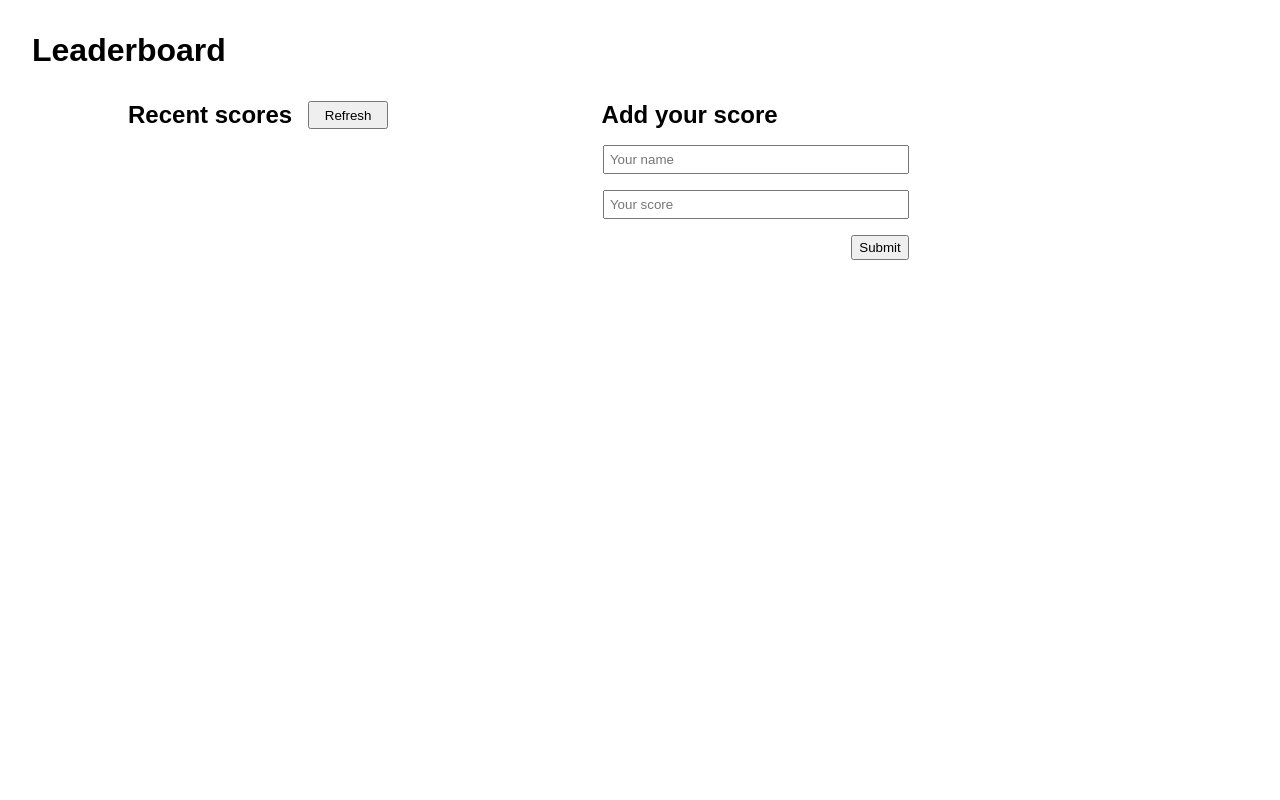
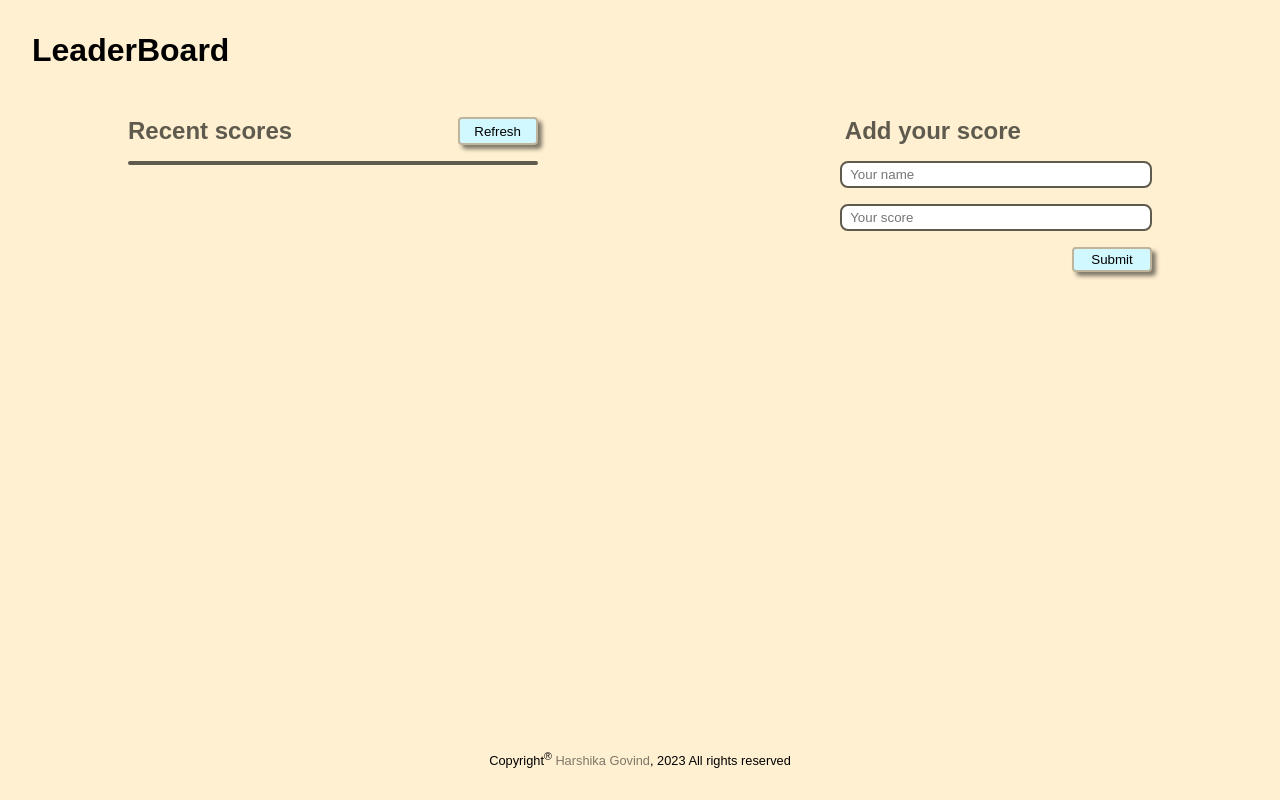
Before and after one commit to harshi0102/LeaderBoard-Project, a website built with webpack: page src/index.html in a window 1280 px wide. Built offline with nearby package versions, Linux system fonts and the light colour scheme; no server answers.

Commit message:
created new branch and add code

```diff
--- a/src/index.html
+++ b/src/index.html
@@ -4,12 +4,13 @@
 <head>
   <meta charset="UTF-8">
   <meta name="viewport" content="width=device-width, initial-scale=1.0">
-  <title>Harshika's  Leaderboard app</title>
+  <title>The Leaderboard</title>
+  <link rel="icon" type="image/x-icon" href="./img/favicon.jpg">
 </head>
 
 <body>
   <header>
-    <h1 id="title">Leaderboard</h1>
+    <h1 id="title">LeaderBoard</h1>
   </header>
   <main>
     <section>
@@ -23,13 +24,16 @@
       <h2>Add your score</h2>
       <form id="data-submit">
         <label for="name"></label>
-        <input class="your-name" type="text" id="name" name="name" placeholder="Your name">
+        <input class="your-name" type="text" id="name" name="name" placeholder="Your name" maxlength="18" >
         <label for="score"></label>
-        <input class="your-score" type="text" id="score" name="score" placeholder="Your score">
+        <input class="your-score" type="number" id="score" name="score" placeholder="Your score" max="999">
         <button class="btn-submit" type="submit" value="Submit" title="Submit">Submit</button>
       </form>
     </aside>
   </main>
+  <footer>
+    <p>Copyright<sup>&reg;</sup> <a class="author" href="https://github.com/harshi0102">Harshika Govind</a>, 2023 All rights reserved</p>
+  </footer>
 </body>
 
 </html>
--- a/src/index.js
+++ b/src/index.js
@@ -2,5 +2,6 @@ import './style.css';
 import postScore from './post.js';
 import refresh from './refresh.js';
 
+refresh();
 document.getElementById('data-submit').addEventListener('submit', postScore);
 document.querySelector('.btn-refresh').addEventListener('click', refresh);
--- a/src/style.css
+++ b/src/style.css
@@ -5,20 +5,29 @@
 
 body {
   font-family: Arial, Helvetica, sans-serif;
+  height: 90vh;
+  background-color: #fff0d1;
+}
+
+h2 {
+  color: #5f5a4e;
 }
 
 #title {
-  margin: 2rem;
+  margin: 2rem 0 3rem 2rem;
 }
 
 main {
   margin: 2rem 8rem;
   display: flex;
-  column-gap: 4rem;
+  column-gap: 2rem;
+  justify-content: space-between;
+  flex-wrap: wrap;
 }
 
 .scores {
   display: flex;
+  justify-content: space-between;
   margin-bottom: 1rem;
 }
 
@@ -39,7 +48,22 @@ input {
 .btn-submit {
   max-width: 80px;
   float: right;
+}
+
+button,
+button:focus {
+  background-color: #d1f7ff;
+  border-radius: 4px;
+  border: 2px solid #bfb49c;
+  width: 80px;
   padding: 3px 6px;
+  box-shadow: 4px 4px 4px #7f7868;
+  cursor: pointer;
+}
+
+button:hover {
+  background-color: #d1e0ff;
+  box-shadow: 1px 1px 2px #7f7868;
 }
 
 section {
@@ -55,25 +79,36 @@ aside {
 .result {
   display: flex;
   justify-content: space-between;
-  padding: 0.5rem;
+  padding: 4px 8px;
 }
 
 .result:first-of-type {
-  background-color: rgb(155, 155, 155);
+  background-color: #bfb49c;
+  border-top-left-radius: 8px;
+  border-top-right-radius: 8px;
 }
 
-/* .results {
-  border: 2px solid black;
-} */
+.result:last-of-type {
+  border-bottom-left-radius: 8px;
+  border-bottom-right-radius: 8px;
+}
+
+.results {
+  border: 2px solid #5f5a4e !important;
+  margin-bottom: 2rem;
+  border-radius: 8px;
+}
 
 .results :nth-child(2n+3) {
-  background-color: rgb(155, 155, 155);
+  background-color: #bfb49c;
 }
 
 .your-name,
 .your-score {
-  padding: 5px;
+  padding: 4px 8px;
   margin-bottom: 1rem;
+  border: 2px solid #5f5a4e !important;
+  border-radius: 8px;
 }
 
 #data-submit {
@@ -81,3 +116,22 @@ aside {
   flex-direction: column;
   align-items: flex-end;
 }
+
+footer {
+  width: 100%;
+  position: fixed;
+  padding-bottom: 2rem;
+  bottom: 0;
+  text-align: center;
+  font-size: 0.8rem;
+}
+
+.author {
+  text-decoration: none;
+  color: #7f7868;
+  cursor: pointer;
+}
+
+.author:hover {
+  color: #5f5a4e;
+}
```
Also changed, not shown: dist/index.html, dist/main.js.
